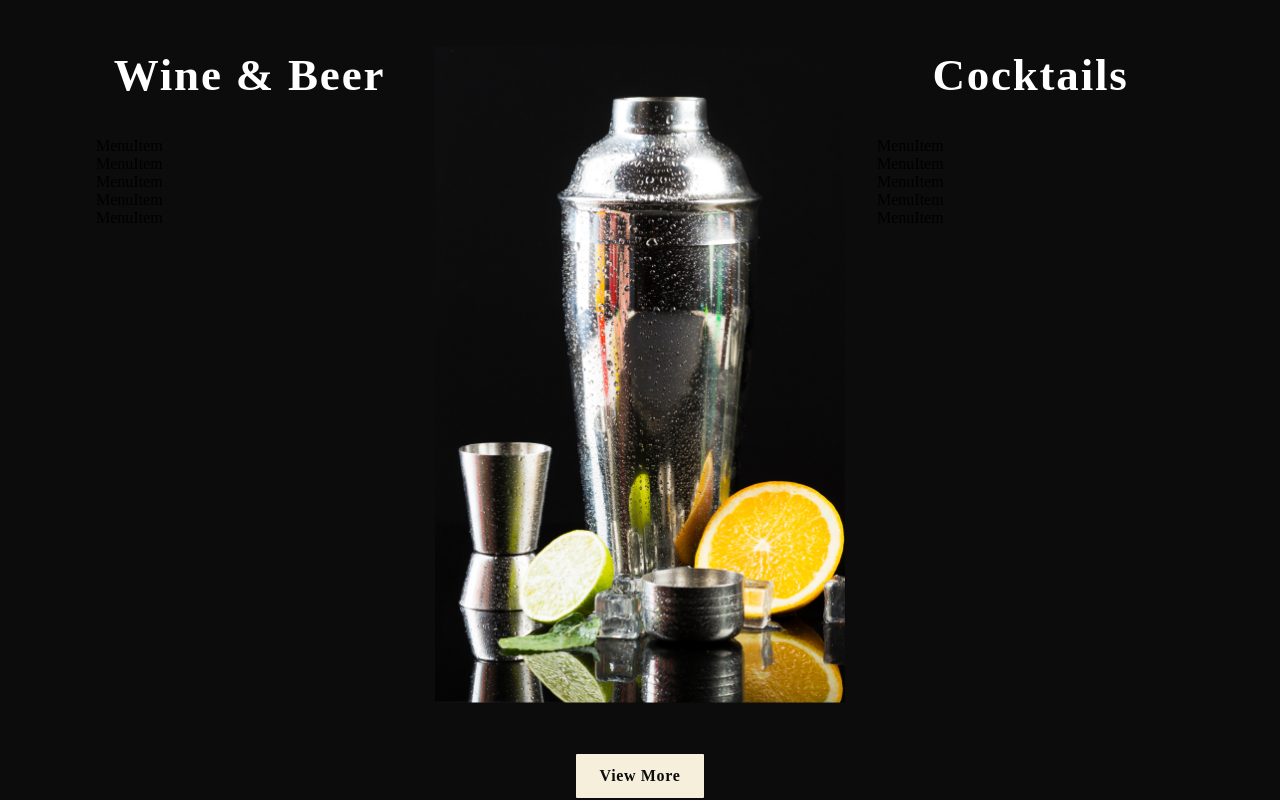
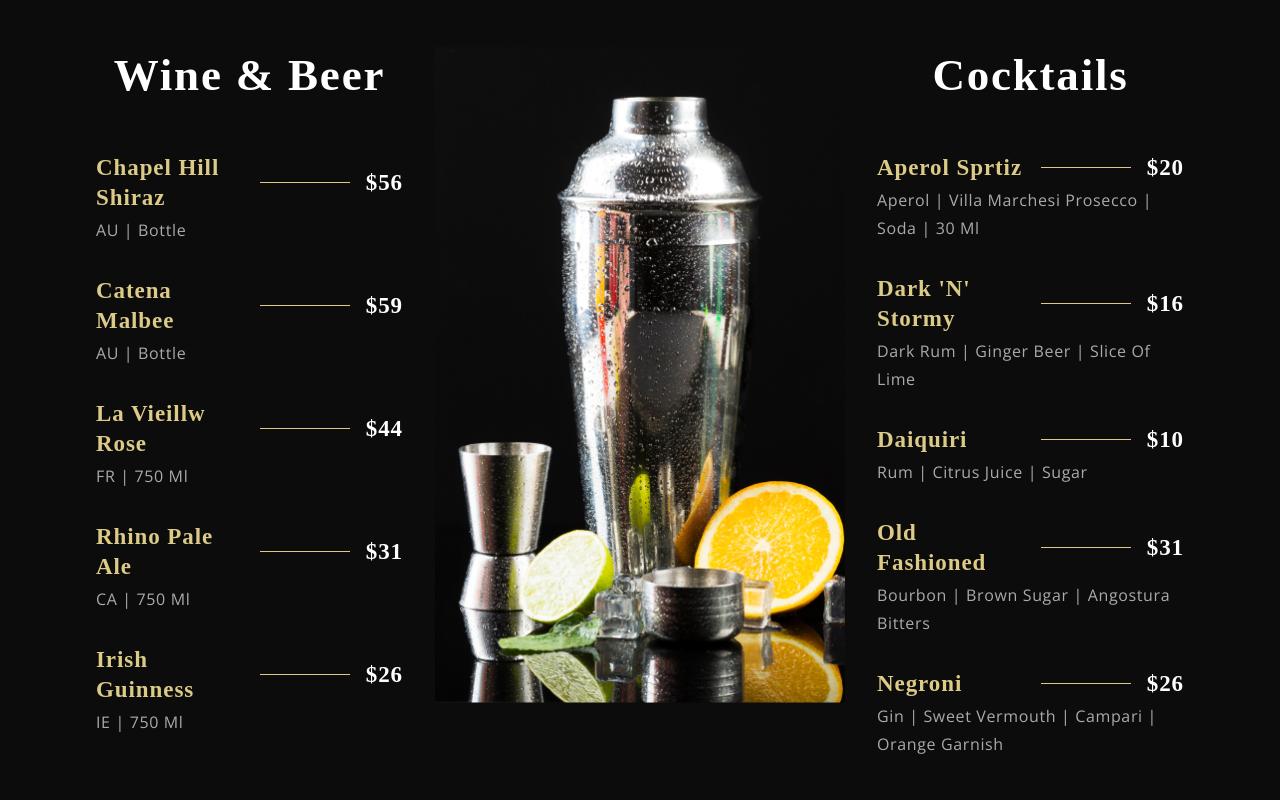
Before and after one commit to kazim-kayhan/restaurant-landing-page, a React (Create React App) app: page / in a window 1280 px wide. Shown: the part 2160-2960 px from the top of the page. Built offline with nearby package versions, Linux system fonts and the light colour scheme; a web font is replaced by a local one.

Commit message:
Add MenuItem component

```diff
--- a/src/components/Menuitem/MenuItem.css
+++ b/src/components/Menuitem/MenuItem.css
@@ -0,0 +1,35 @@
+.app__menuitem {
+    width: 100%;
+    margin: 1rem 0;
+
+    display: flex;
+    flex-direction: column;
+}
+
+.app__menuitem-head {
+    display: flex;
+    justify-content: space-between;
+    align-items: center;
+}
+
+.app__menuitem-sub {
+    width: 100%;
+    margin-top: 0.2rem;
+}
+
+.app__menuitem-name {
+    flex: 1;
+}
+
+.app__menuitem-dash {
+    width: 90px;
+    height: 1px;
+    background: var(--color-golden);
+    margin: 0 1rem;
+}
+
+.app__menuitem-price {
+    display: flex;
+    justify-content: flex-end;
+    align-items: flex-end;
+}
--- a/src/components/Menuitem/MenuItem.jsx
+++ b/src/components/Menuitem/MenuItem.jsx
@@ -2,9 +2,21 @@
 
 import './MenuItem.css';
 
-const MenuItem = () => (
-  <div>
-    MenuItem
+const MenuItem = ({ title, price, tags }) => (
+  <div className="app__menuitem">
+    <div className="app__menuitem-head">
+      <div className="app__menuitem-name">
+        <p className="p__cormorant" style={{ color: '#DCCA87' }}>{title}</p>
+      </div>
+      <div className="app__menuitem-dash" />
+      <div className="app__menuitem-price">
+        <p className="p__cormorant">{price}</p>
+      </div>
+    </div>
+
+    <div className="app__menuitem-sub">
+      <p className="p__opensans" style={{ color: '#AAAAAA' }}>{tags}</p>
+    </div>
   </div>
 );
 
```
